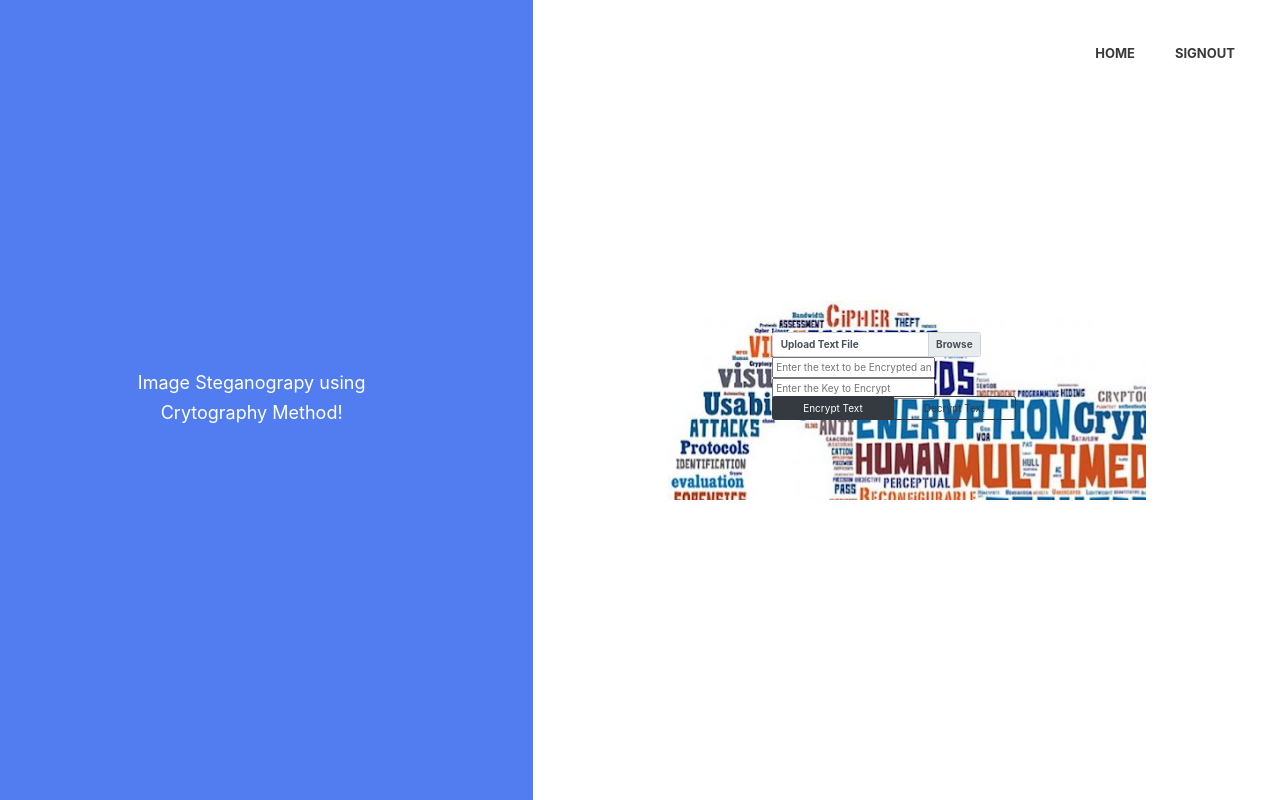
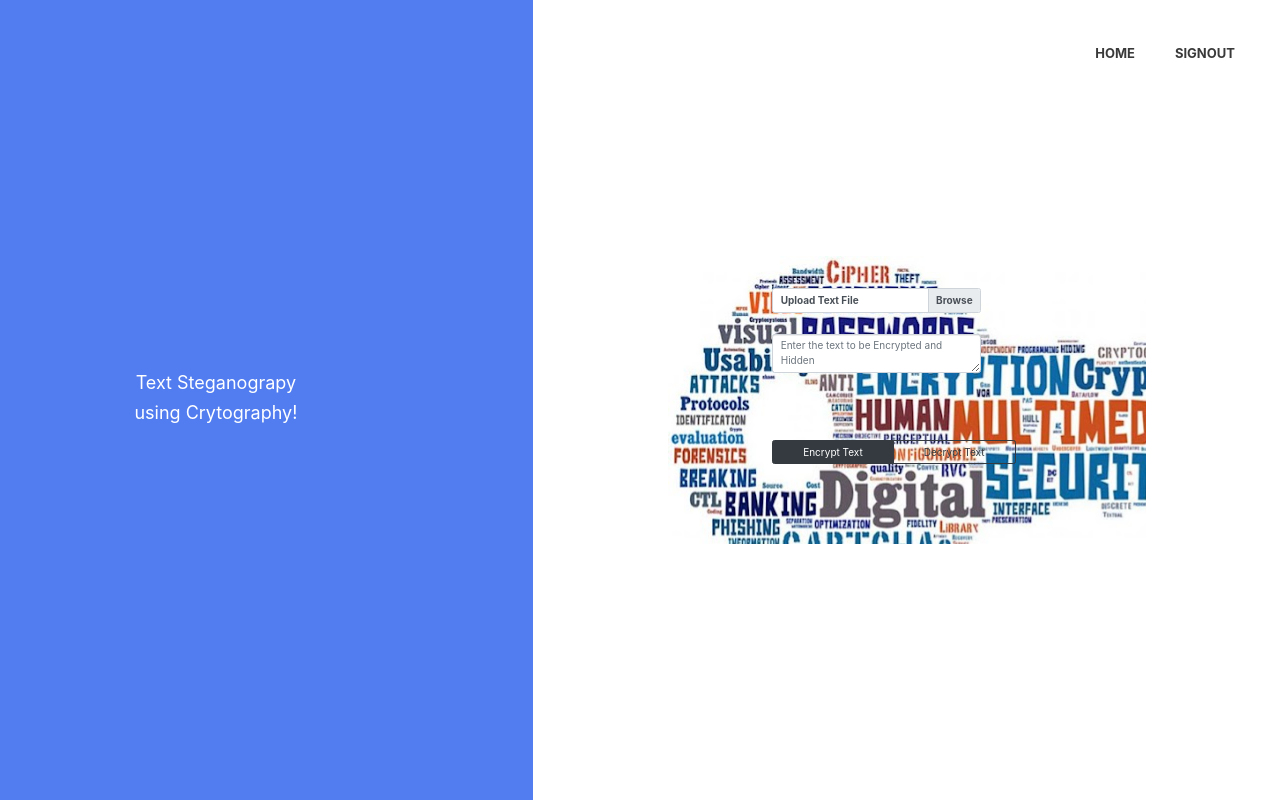
Before and after one commit to Sahith830/CryptoSteganography, a Flask app: page /textSteganography in a window 1280 px wide. Run offline with Flask 2, Linux system fonts and the light colour scheme; some libraries are stand-ins or nearby versions.

Commit message:
Added User Inputs and added padding between components

```diff
--- a/app.py
+++ b/app.py
@@ -97,7 +97,8 @@
         userVideoFile = request.files['file']
         userVideoFile.save(os.path.join(app.config['UPLOAD_FOLDER'],'userVideoFile.mp4'))
         if request.form['go'] == 'encrypt' :
-            encodeVideo()
+            input_string = request.form['userText']
+            encodeVideo(input_string)
             return send_file(STEGANOGRAPHIC_VIDEO_FILE,as_attachment=True)
         if request.form['go'] == 'decrypt' :
             decodedMessage = decode_string(USER_VIDEO_FILE)
@@ -110,7 +111,8 @@
         userAudioFile = request.files['file']
         userAudioFile.save(os.path.join(app.config['UPLOAD_FOLDER'],'userAudioFile.mp3'))
         if request.form['go'] == 'encrypt' :
-            encodeAudio(USER_AUDIO_FILE)
+            input_string = request.form['userText']
+            encodeAudio(USER_AUDIO_FILE,input_string)
             return send_file(STEGANOGRAPHIC_AUDIO_FILE,as_attachment=True)
         if request.form['go'] == 'decrypt' :
             decodedMessage = decodeAudio(USER_AUDIO_FILE)
@@ -123,7 +125,8 @@
         userTextFile = request.files['file']
         userTextFile.save(os.path.join(app.config['UPLOAD_FOLDER'],'userImageFile.jpg'))
         if request.form['go'] == 'encrypt' :
-            encrypt(USER_IMAGE_FILE,"Image Hidden Text")
+            input_string = request.form['userText']
+            encrypt(USER_IMAGE_FILE,input_string) #make the text in this to be dynamic
             # encryptAndEncodeDataIntoImage(USER_IMAGE_FILE,"Secret To be encoded")
             return send_file(STEGANOGRAPHIC_IMAGE_BMP_FILE,as_attachment=True)
         if request.form['go'] == 'decrypt' :
@@ -135,10 +138,11 @@
 def textSteganography():
     if request.method == 'POST':
         userTextFile = request.files['file']
-        print(request.form['userText'],request.form['userSecret'])
+        print(request.form['userText'])
         userTextFile.save(os.path.join(app.config['UPLOAD_FOLDER'],'userTextFile.txt'))
         if request.form['go'] == 'encrypt' :
-            encodeText(USER_TEXT_FILE)
+            userTextInput = request.form['userText']
+            encodeText(USER_TEXT_FILE,userTextInput)
             return send_file(STEGANOGRAPHIC_TEXT_FILE,as_attachment=True)
         if request.form['go'] == 'decrypt' :
             decodedMessage = decodeText(USER_TEXT_FILE)
--- a/audioSteganography.py
+++ b/audioSteganography.py
@@ -2,7 +2,7 @@
 from commonUtils import STEGANOGRAPHIC_AUDIO_FILE
 from cryptographyAlgorithms import decryptData, encryptData
 
-def encodeAudio(userAudioFile):
+def encodeAudio(userAudioFile,userInputText):
     # nameoffile=input("Enter name of the file (with extension) :- ")
     song = wave.open(userAudioFile, mode='rb')
 
@@ -12,7 +12,8 @@
     frame_bytes=bytearray(frame_list)
 
     # data = input("\nEnter the secret message :- ")
-    data = b'Audio Secret Message'
+    data = bytes(userInputText,'utf-8')
+    # data = b'Audio Secret Message'
     data = encryptData(data)
     # print("Encrypted Data",data)
     data = data.decode('utf-8')
--- a/templates/decode.html
+++ b/templates/decode.html
@@ -63,7 +63,7 @@
                 <div class="container-fluid">
                   <div class="row text-dark align-items-center">
                     <div class="col-lg-8 offset-md-2 text-center" >
-                    <h4>Image Steganograpy using Crytography Method!</h4>
+                    <h4>Steganograpy using Crytography Method!</h4>
                 </div>
                   </div>
               </div>
--- a/templates/encode.html
+++ b/templates/encode.html
@@ -61,7 +61,7 @@
         <div class="col-md-5 col-sm-5 col-xs-12">
             <div class="left-content">
                 <div class="inside-content">
-                    <h4>Image Steganograpy using Crytography Method!</h4>
+                    <h4>Steganograpy using Crytography Method!</h4>
 
                 </div>
             </div>
--- a/templates/home.html
+++ b/templates/home.html
@@ -51,7 +51,7 @@
             <div class="col-md-5 col-sm-5 col-xs-12">
                 <div class="left-content">
                     <div class="inside-content">
-                        <h4>Image Steganograpy using Crytography Method!</h4>
+                        <h4>Steganograpy using Crytography Method!</h4>
                         <div class="white-border-button">
                             <a href="/logon">SignUp</a>
                         </div>
--- a/templates/imageSteganography.html
+++ b/templates/imageSteganography.html
@@ -84,8 +84,9 @@
 
                   <form style="width:100%;margin-left: 50%;" method=post enctype=multipart/form-data class="my-5">
                     <div class="custom-file mt-1 mb-5">
-                      <input type="file" id="myfile" class="custom-file-input" name=file>
+                      <input type="file" id="myfile" class="custom-file-input" style="margin-top: 10%;" name=file>
                       <label class="custom-file-label" for="myfile">Upload Image File</label>
+                      <textarea class="form-control" type="textarea" id="userText" placeholder="Enter the text to be Encrypted and Hidden" name="userText"></textarea>
                     </div>
                     <script>
                       document.querySelector('.custom-file-input').addEventListener('change', function (e) {
@@ -94,7 +95,7 @@
                         nextSibling.innerText = fileName
                       })
                     </script>
-                    <div class="d-flex justify-content-center ">
+                    <div class="d-flex justify-content-center " style="margin-top: 30%;">
                       <div class="btn-group">
                         <button class="btn btn-dark px-5" type=submit value=encrypt name="go">Encrypt Image</button>
                         <button class="btn btn-outline-dark px-5" type=submit value=decrypt name="go">Decrypt
--- a/templates/intro.html
+++ b/templates/intro.html
@@ -45,7 +45,7 @@
             <div class="col-md-5 col-sm-5 col-xs-12">
                 <div class="left-content">
                     <div class="inside-content">
-                        <h4>Image Steganograpy using Crytography Method!</h4>
+                        <h4>Steganograpy using Crytography Method!</h4>
 
                     </div>
                 </div>
--- a/templates/textSteganography.html
+++ b/templates/textSteganography.html
@@ -65,7 +65,7 @@
                 <div class="container-fluid">
                   <div class="row text-dark align-items-center">
                     <div class="col-lg-8 offset-md-2 text-center">
-                      <h4>Image Steganograpy using Crytography Method!</h4>
+                      <h4>Text Steganograpy using Crytography!</h4>
                     </div>
                   </div>
                 </div>
@@ -85,10 +85,9 @@
 
                   <form style="width:100%;margin-left: 50%;" method=post enctype=multipart/form-data class="my-5">
                     <div class="custom-file mt-1 mb-5">
-                      <input type="file" id="myfile" class="custom-file-input" name=file>
+                      <input type="file" id="myfile" class="custom-file-input" style="margin-top: 10%;" name=file>
                       <label class="custom-file-label" for="myfile">Upload Text File</label>
-                      <input type="textarea" id="userText" placeholder="Enter the text to be Encrypted and Hidden" name="userText">
-                      <input type="textare" id="userKey" placeholder="Enter the Key to Encrypt" name="userSecret">
+                      <textarea class="form-control" type="textarea" id="userText" placeholder="Enter the text to be Encrypted and Hidden" name="userText"></textarea>
                     </div>
                     <script>
                       document.querySelector('.custom-file-input').addEventListener('change', function (e) {
@@ -97,7 +96,7 @@
                         nextSibling.innerText = fileName
                       })
                     </script>
-                    <div class="d-flex justify-content-center ">
+                    <div class="d-flex justify-content-center " style="margin-top: 30%;">
                       <div class="btn-group">
                         <button class="btn btn-dark px-5" type=submit value=encrypt name="go">Encrypt Text</button>
                         <button class="btn btn-outline-dark px-5" type=submit value=decrypt name="go">Decrypt
--- a/textSteganography.py
+++ b/textSteganography.py
@@ -54,7 +54,7 @@
     print("\nStego file has successfully generated")
 
 
-def encodeText(userTextFile):
+def encodeText(userTextFile,userInputText):
     count2=0
     file1 = open(userTextFile,"r")
     for line in file1:
@@ -64,7 +64,7 @@
     bt=int(count2)
     print("Maximum number of words that can be inserted :- ",int(bt/6))
     # text1=input("\nEnter data to be encoded:- ")
-    text1 = "Text Secret to be encoded"
+    text1 = userInputText
     l=len(text1)
     if(l<=bt):
         print("\nInputed message can be hidden in the cover file\n")
--- a/videoSteganography.py
+++ b/videoSteganography.py
@@ -75,8 +75,7 @@
         shutil.rmtree(path)
         print("[INFO] tmp files are cleaned up")
 
-def encodeVideo():
-    input_string = "THIS IS A TEST"
+def encodeVideo(input_string):
     byteInputString = bytes(input_string,'utf-8')
     data = encryptData(byteInputString)
     input_string = data.decode('utf-8')
```
Also changed, not shown: templates/audioSteganography.html (+4 -8 lines), templates/index.html (+4 -4 lines), templates/videoSteganography.html (+5 -9 lines).
